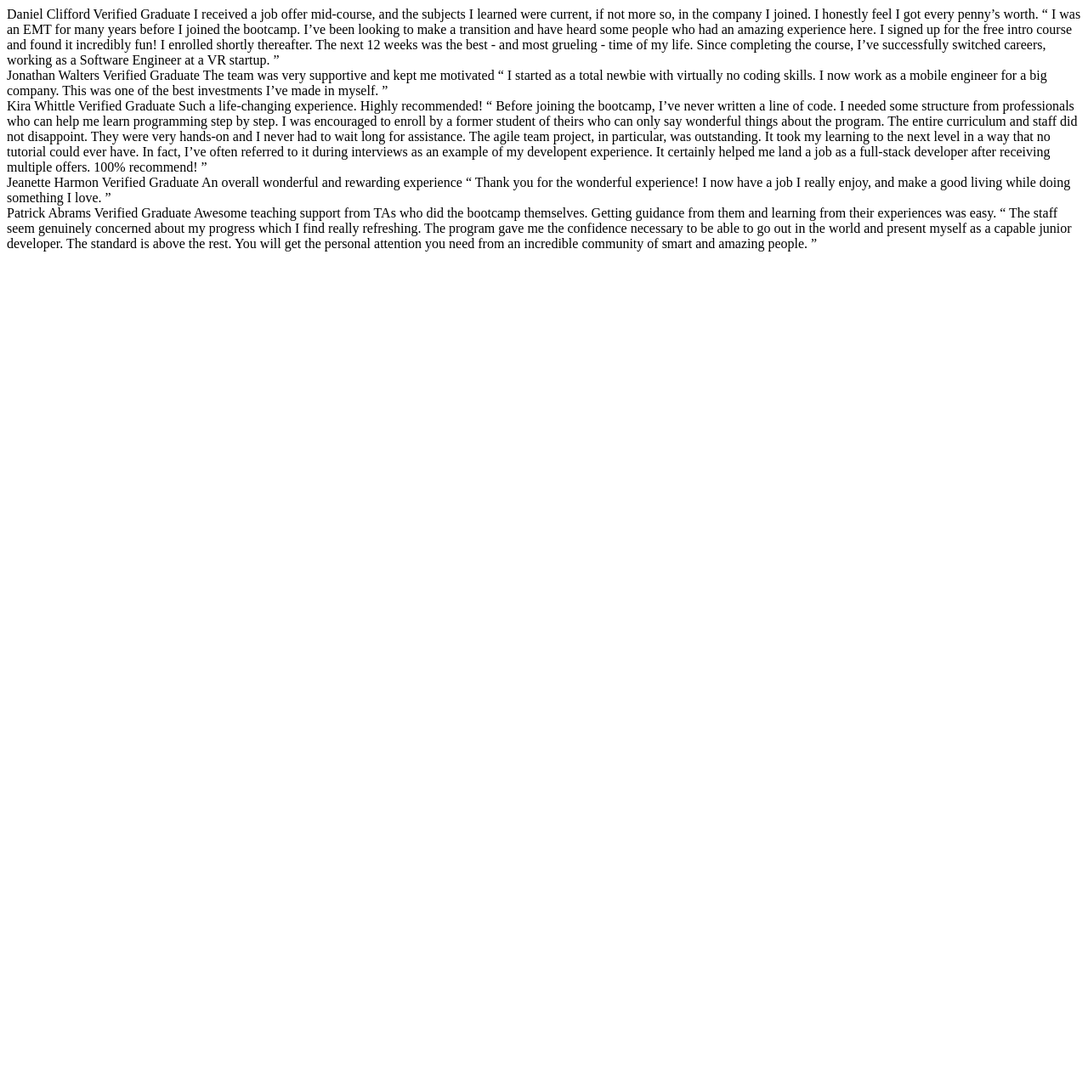
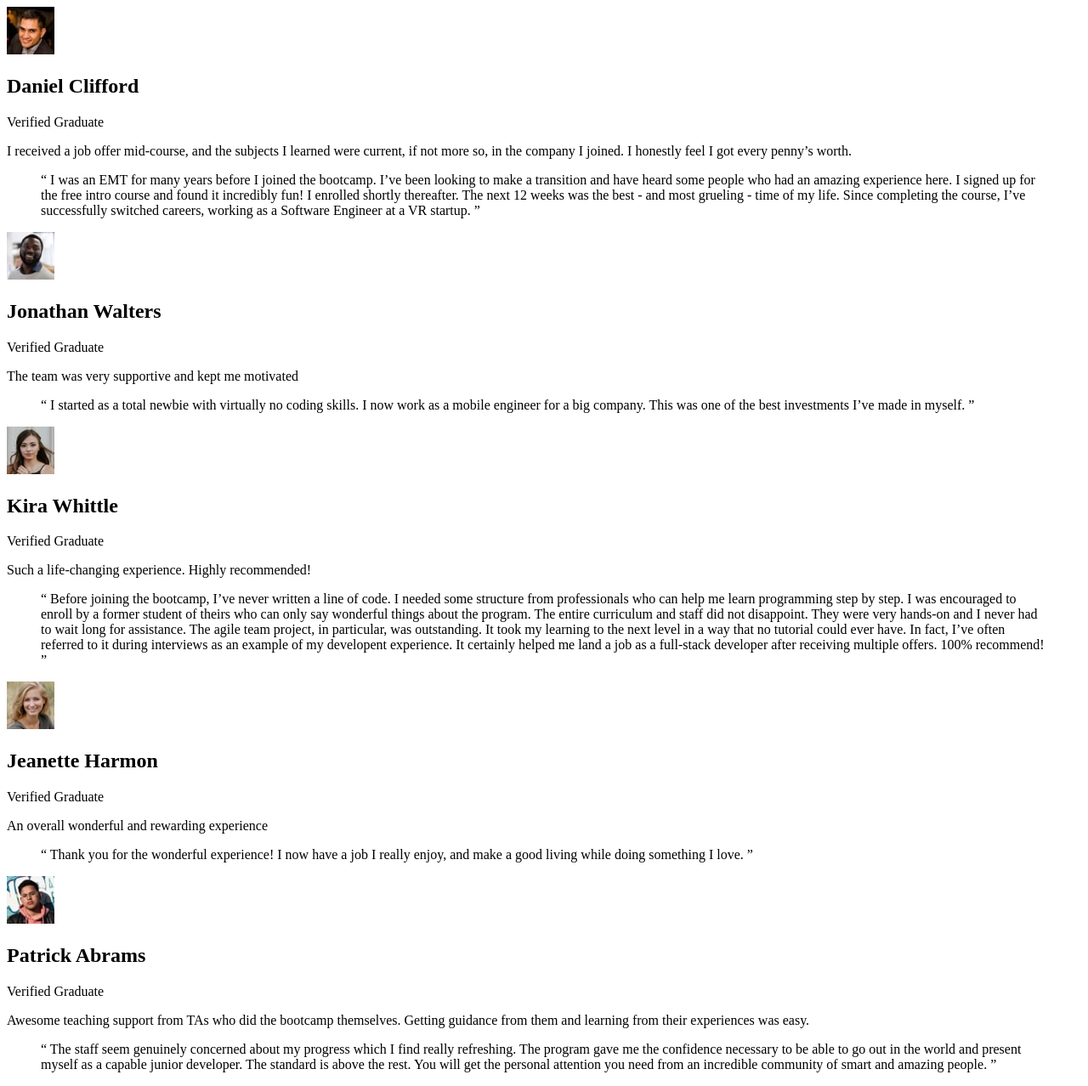
Before and after one commit to Ali-Zol/frontend-mentor-testimonials-grid-section, a plain HTML site: page index.html in a window 1280 px wide. Shown: the whole page at 85% size. Before the commit the page ends 800 px from the top, so only its background shows below. Drawn offline with Linux system fonts and the light colour scheme.

Commit message:
feat: complete semantic HTML markup for all testimonial cards

```diff
--- a/index.html
+++ b/index.html
@@ -3,42 +3,74 @@
 <head>
   <meta charset="UTF-8">
   <meta name="viewport" content="width=device-width, initial-scale=1.0"> <!-- displays site properly based on user's device -->
-
+  <link rel="preconnect" href="https://fonts.googleapis.com">
+  <link rel="preconnect" href="https://fonts.gstatic.com" crossorigin>
+  <link href="https://fonts.googleapis.com/css2?family=Barlow+Semi+Condensed:ital,wght@0,100;0,200;0,300;0,400;0,500;0,600;0,700;0,800;0,900;1,100;1,200;1,300;1,400;1,500;1,600;1,700;1,800;1,900&display=swap" rel="stylesheet">
   <link rel="icon" type="image/png" sizes="32x32" href="./images/favicon-32x32.png">
+  <link rel="stylesheet" href="css/style.css">
 
   <title>Frontend Mentor | Testimonials grid section</title>
 </head>
 <body>
-  <div class="card-1">
-    Daniel Clifford
-    Verified Graduate
+  <main class="grid-container">
+    <article class="card-daniel">
+      <header class="card-header">
+        <img src="images/image-daniel.jpg" alt="Headshot of Daniel Clifford" class="avatar">
+        <div class="author-info">
+          <h2 class="author-name">Daniel Clifford</h2>
+          <p class="author-status">Verified Graduate</p>
+        </div>
+      </header>
 
+      <p class="card-summary">
         I received a job offer mid-course, and the subjects I learned were current, if not more so,
         in the company I joined. I honestly feel I got every penny’s worth.
+      </p>
 
+      <blockquote class="card-quote">
+        <p>
           “ I was an EMT for many years before I joined the bootcamp. I’ve been looking to make a
           transition and have heard some people who had an amazing experience here. I signed up
           for the free intro course and found it incredibly fun! I enrolled shortly thereafter.
           The next 12 weeks was the best - and most grueling - time of my life. Since completing
           the course, I’ve successfully switched careers, working as a Software Engineer at a VR startup. ”
+        </p>
+      </blockquote>
+    </article>
+
+    <article class="card-jonathan">
+      <header class="card-header">
+        <img src="images/image-jonathan.jpg" alt="Headshot of Jonathan Walters" class="avatar">
+        <div class="author-info">
+          <h2 class="author-name">Jonathan Walters</h2>
+          <p class="author-status">Verified Graduate</p>
         </div>
+      </header>
 
-  <div class="card-2">
-    Jonathan Walters
-    Verified Graduate
+      <p class="card-summary">
+        The team was very supportive and kept me motivated
+      </p>
 
-    The team was very supportive and kept me motivated
-
+      <blockquote class="card-quote">
         “ I started as a total newbie with virtually no coding skills. I now work as a mobile engineer
         for a big company. This was one of the best investments I’ve made in myself. ”
+      </blockquote>
+    </article>
+
+    <article class="card-kira">
+      <header class="card-header">
+        <img src="images/image-kira.jpg" alt="Headshot of Kira Whittle" class="avatar">
+        <div class="author-info">
+          <h2 class="author-name">Kira Whittle</h2>
+          <p class="author-status">Verified Graduate</p>
         </div>
+      </header>
 
-  <div class="card-3">
-    Kira Whittle
-    Verified Graduate
+      <p class="card-summary">
+        Such a life-changing experience. Highly recommended!
+      </p>
 
-    Such a life-changing experience. Highly recommended!
-
+      <blockquote class="card-quote">
         “ Before joining the bootcamp, I’ve never written a line of code. I needed some structure from
         professionals who can help me learn programming step by step. I was encouraged to enroll by a former
         student of theirs who can only say wonderful things about the program. The entire curriculum and staff
@@ -47,29 +79,49 @@
         could ever have. In fact, I’ve often referred to it during interviews as an example of my developent
         experience. It certainly helped me land a job as a full-stack developer after receiving multiple offers.
         100% recommend! ”
-  <div>
+      </blockquote>
+    </article>
 
-  <div class="card-4">
-    Jeanette Harmon
-    Verified Graduate
+    <article class="card-jeanette">
+      <header class="card-header">
+        <img src="images/image-jeanette.jpg" alt="Headshot of Jeanette Harmon" class="avatar">
+        <div class="author-info">
+          <h2 class="author-name">Jeanette Harmon</h2>
+          <p class="author-status">Verified Graduate</p>
+        </div>
+      </header>
 
+      <p class="card-summary">
         An overall wonderful and rewarding experience
+      </p>
 
+      <blockquote class="card-quote">
         “ Thank you for the wonderful experience! I now have a job I really enjoy, and make a good living
         while doing something I love. ”
+      </blockquote>
+    </article>
+
+    <article class="card-patrick">
+      <header class="card-header">
+        <img src="images/image-patrick.jpg" alt="Headshot of Patrick Abrams" class="avatar">
+        <div class="author-info">
+          <h2 class="author-name">Patrick Abrams</h2>
+          <p class="author-status">Verified Graduate</p>
         </div>
+      </header>
 
-  <div class="card-5">
-    Patrick Abrams
-    Verified Graduate
-
+      <p class="card-summary">
         Awesome teaching support from TAs who did the bootcamp themselves. Getting guidance from them and
         learning from their experiences was easy.
+      </p>
 
+      <blockquote class="card-quote">
         “ The staff seem genuinely concerned about my progress which I find really refreshing. The program
         gave me the confidence necessary to be able to go out in the world and present myself as a capable
         junior developer. The standard is above the rest. You will get the personal attention you need from
         an incredible community of smart and amazing people. ”
-  <div>
+      </blockquote>
+    </article>
+  </main>
 </body>
 </html>
```
Lines whose indentation alone changed are shown as unchanged.
